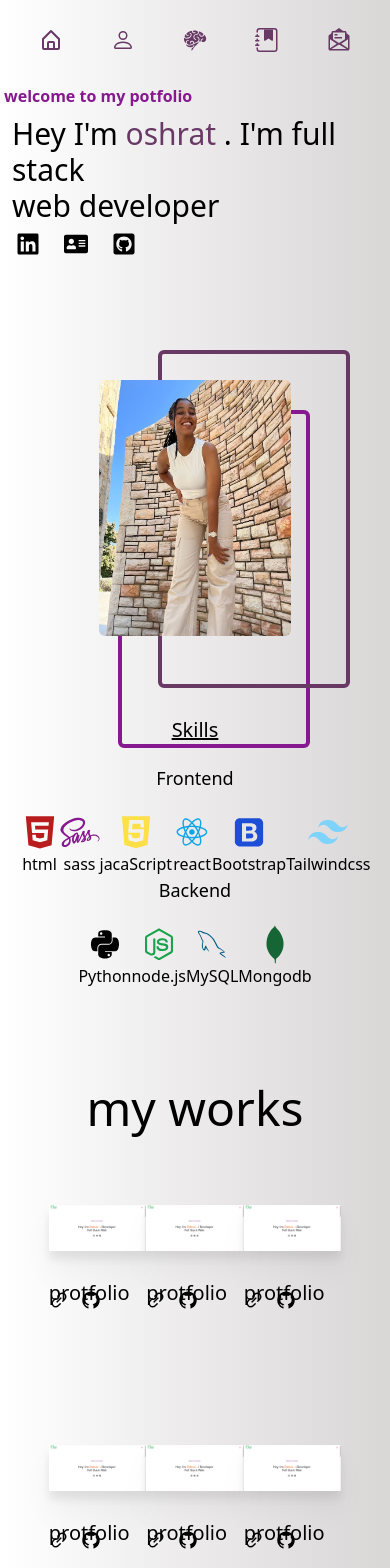
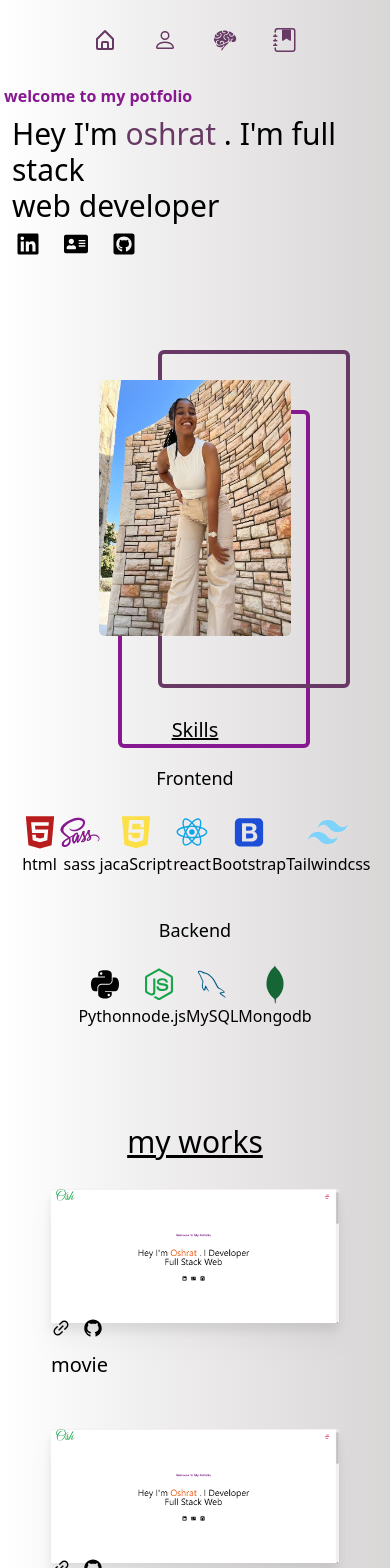
Before and after one commit to oshrat1508/portfolio-, a React (Create React App) app: page / in a window 390 px wide. Shown: the top 1568 px of the page. Built offline with nearby package versions, Linux system fonts and the light colour scheme.

Commit message:
responsive

```diff
--- a/src/About/About.jsx
+++ b/src/About/About.jsx
@@ -7,7 +7,7 @@ export default function About() {
 
 
   return (
-    <section id='about' className=' h-[60vh] flex flex-col md:flex-row md:ml-36  justify-center  mt-32 '>
+    <section id='about' className=' h-[60vh] flex flex-col md:flex-row md:ml-36  justify-center mt-32 md:mt-9 '>
       <div className='md:w-[50%] w-screen flex flex-col'>
       <h1 className='text-3xl mb-5 ml-2'>About my self ...</h1>
       <div className= ' md:w-[70%]  p-2 md:p-0  flex flex-col justify-around  md:flex-row   '>
--- a/src/Experience/Experience.jsx
+++ b/src/Experience/Experience.jsx
@@ -4,7 +4,7 @@ import { DiJavascript ,DiHtml5 ,DiSass,DiReact ,DiNodejsSmall,DiBootstrap ,DiPyt
 import { SiTailwindcss } from "react-icons/si";
 export default function Experience() {
   return (
-    <section className='md:min-w-[60%] w-full mt-20 md:mt-0 flex  flex-col items-center   '>
+    <section id='skills' className='md:min-w-[60%] w-full mt-20 md:mt-0 flex  flex-col items-center   '>
       <h1 className='text-xl font-medium underline'>Skills</h1>
     <div className=' flex flex-col md:w-3/5 md:justify-around justify-center  md:flex-row mt-5'  >
 
@@ -20,7 +20,7 @@ export default function Experience() {
       </div>
      </div>
 
-     <div className='flex flex-wrap flex-col items-center md:mr-10  justify-center '>
+     <div className='flex flex-wrap flex-col items-center md:mr-10 mt-10 md:mt-0 justify-center '>
       <h1 className='font-medium text-lg mb-5'> Backend</h1>
       <div className='flex  justify-between md:w-[300px]'>
       <Skils img = {<DiPython size={40} className='text-g'/>}skilsName='Python'/>
@@ -32,14 +32,6 @@ export default function Experience() {
      </div>
 
 
-      {/* <Skils img = {<DiHtml5 size={40} className='text-red-700 text-8xl'/>} skilsName="html"/>
-      <Skils img = {<DiSass size={40} className='text-fuchsia-800'/>} skilsName="sass"/>
-      <Skils img = {<DiJavascript size={40} className='text-yellow-300'/>} skilsName="jacaScript"/>
-      <Skils img = {<DiReact size={40} className='text-sky-500'/>}skilsName="react"/>
-      <Skils img = {<DiNodejsSmall size={40} className='text-green-600'/>}skilsName="node.js"/>
-      <Skils img = {<DiBootstrap size={40} className='text-blue-700'/>}skilsName="Bootstrap"/>
-      <Skils img = {<SiTailwindcss size={40} className='text-sky-300'/>}skilsName='Tailwindcss'/>
-      <Skils img = {<DiPython size={40} className='text-g'/>}skilsName='Python'/> */}
 
     </div></section>
   )
--- a/src/Nav/Nav.jsx
+++ b/src/Nav/Nav.jsx
@@ -9,19 +9,19 @@ export default function HeaderNav() {
 
   const [nav, setNav] = useState(false);
   const [listesponsive, setlistesponsive] = useState(
-    "px-4 cursor-pointer capitalize p-4 text-2xl rounded-full text-[#673964]  m-2"
+    "px-4 cursor-pointer capitalize p-4 text-2xl rounded-full text-[#673964] m-0.5 md:m-2"
   );
   return (
-    <div className="flex  justify-between items-center w-full fixed h-20  z-20 ">
+    <div className="flex md:justify-between items-center justify-center w-screen fixed h-20  z-20 ">
 
 
 
-      <ul className=" flex md:flex-col justify-center items-center fixed md:top-0 md:left-0 w-full p-1 md:h-screen  md:w-32  ">
+      <ul className=" flex md:flex-col justify-center items-center fixed md:top-0 md:left-0 p-1 md:h-screen  md:w-32  ">
         <li className={listesponsive}><a href="#"><BiHomeAlt/></a> </li>
         <li className={listesponsive}><a href="#about"><BsPerson/></a></li>
-        <li className={listesponsive}> <GiBrain/></li>
-        <li className={listesponsive}><BsFillJournalBookmarkFill/></li>
-        <li className={listesponsive}><GoMailRead/></li>
+        <li className={listesponsive}> <a href="#skills"><GiBrain/> </a></li>
+        <li className={listesponsive}><a href="#portfolio"><BsFillJournalBookmarkFill/> </a></li>
+        {/* <li className={listesponsive}><GoMailRead/></li> */}
       </ul>
 </div>
 
--- a/src/Portfolio/Portfolio.jsx
+++ b/src/Portfolio/Portfolio.jsx
@@ -4,19 +4,12 @@ import p from "../assent/screenshot.png";
 
 export default function Portfolio() {
   return (
-    <section className="w-full md:h-screen flex  items-center  flex-col pt-24 ">
-      <h1 className="text-5xl"> my works</h1>
-      <div className="w-3/4 flex  flex-col h-full">
-        <div className="flex justify-around   ">
-          <Project projectName='protfolio'  image={p} />
-          <Project projectName='protfolio' image={p} />
-          <Project projectName='protfolio' image={p}/>
-        </div>
-        <div className="flex justify-around ">
-          <Project projectName='protfolio' image={p}/>
-          <Project projectName='protfolio' image={p}/>
-          <Project projectName='protfolio' image={p}/>
-        </div>
+    <section id="portfolio" className="w-full md:h-screen flex  items-center  flex-col pt-24 ">
+      <h1 className="text-3xl underline"> my works</h1>
+      <div className="md:w-3/4 flex  flex-col md:flex-row justify-between h-full">
+          <Project projectName='movie'  image={p} />
+          <Project projectName='mall' image={p} />
+          <Project projectName='share photo' image={p}/>
       </div>
     </section>
   );
--- a/src/Portfolio/Project.jsx
+++ b/src/Portfolio/Project.jsx
@@ -2,7 +2,7 @@ import React from "react";
 import {AiOutlineLink ,AiFillGithub} from 'react-icons/ai'
 export default function Project(props) {
   return (
-    <div className="flex justify-between flex-wrap  w-80 h-60">
+    <div className="flex justify-between flex-wrap w-72 md:w-80 h-60">
       <div className="flex items-center w-full h-0  mt-2 relative top-40 z-10">
           <AiOutlineLink size={20} className='mr-3'/>
           <AiFillGithub size={20}/>
```
